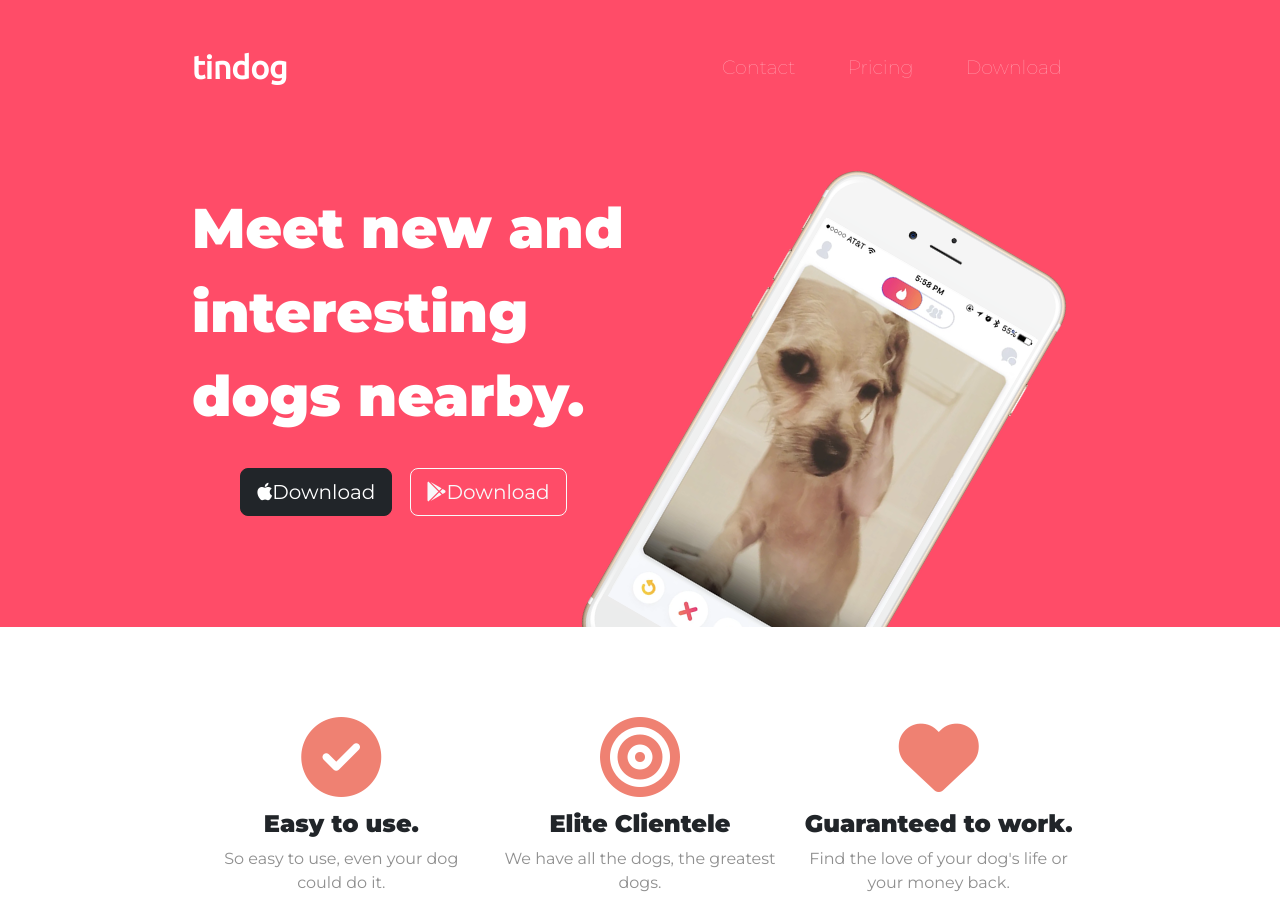
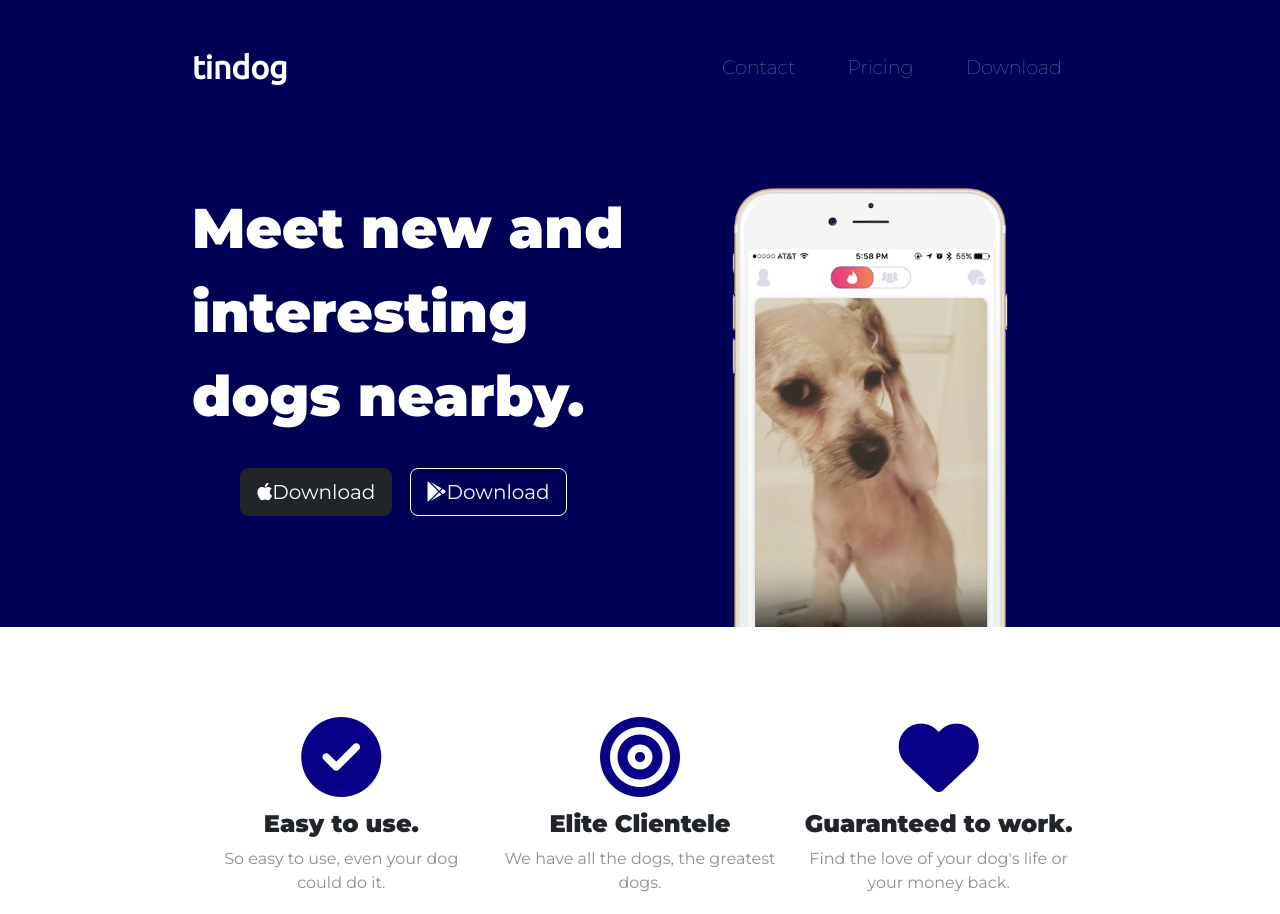
Before and after one commit to V-VIVEK-S/Metaland, a plain HTML site: page index.html in a window 1280 px wide. Shown: the top 914 px of the page. Drawn offline with nearby package versions, Linux system fonts and the light colour scheme.

Commit message:
Update styles.css

```diff
--- a/css/styles.css
+++ b/css/styles.css
@@ -18,7 +18,7 @@ p{
 }
 
 .colored-section{
-    background-color: #ff4c68;
+    background-color: 	#010057;
     color: #fff;
 }
 
@@ -63,9 +63,9 @@ p{
 
 .Title-Image{
     width: 60%;
-    transform: rotate(30deg);
+    /* transform: rotate(30deg); */
     position: absolute;
-    right: 30%;
+    right: 20%;
 }
 
 #title .container-fluid{
@@ -89,19 +89,19 @@ p{
 /* Font Awesome */
 
 .icon{
-    color: #ef8172;
+    color: #090088;
     margin-bottom: 5%;
 
 }
 
 .fa-solid:hover{
-    color: #ff4c68;
+    color: #010057;
 }
 
 /* testimonials */
 
 #testimonials{
-    background-color: #ef8172;
+    background-color: #090088;
 }
 
 .testimonial-text{
@@ -119,7 +119,7 @@ p{
 /* press section */
 
 #press{
-    background-color: #ef8172;
+    background-color: #090088;
 }
 
 .press-logo{
```
